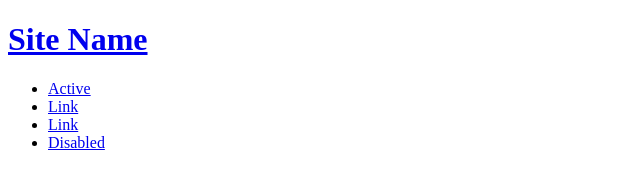
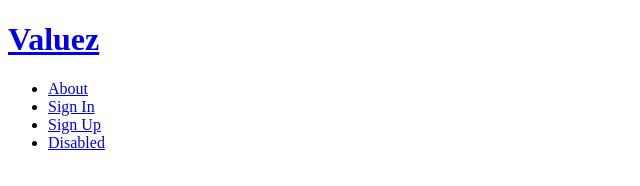
Before and after one commit to Moonstone1995/Freelance-Marketplace, a plain HTML site: page html/index.html in a window 1280 px wide. Shown: the whole page, without its empty margins (0-640 px from the left). Drawn offline with Linux system fonts and the light colour scheme.

```diff
--- a/html/index.html
+++ b/html/index.html
@@ -8,17 +8,17 @@
   </head>
   <body>
     <header>
-      <h1><a href = "index.html">Site Name</a></h1>
+      <h1><a href = "./index.html">Valuez</a></h1>
       <nav>
         <ul class="nav justify-content-end">
           <li class="nav-item">
-            <a class="nav-link active" href="#">Active</a>
+            <a class="nav-link active" href="#">About</a>
           </li>
           <li class="nav-item">
-            <a class="nav-link" href="#">Link</a>
+            <a class="nav-link" href="#">Sign In</a>
           </li>
           <li class="nav-item">
-            <a class="nav-link" href="#">Link</a>
+            <a class="nav-link" href="#">Sign Up</a>
           </li>
           <li class="nav-item">
             <a class="nav-link disabled" href="#" tabindex="-1" aria-disabled="true">Disabled</a>
```
